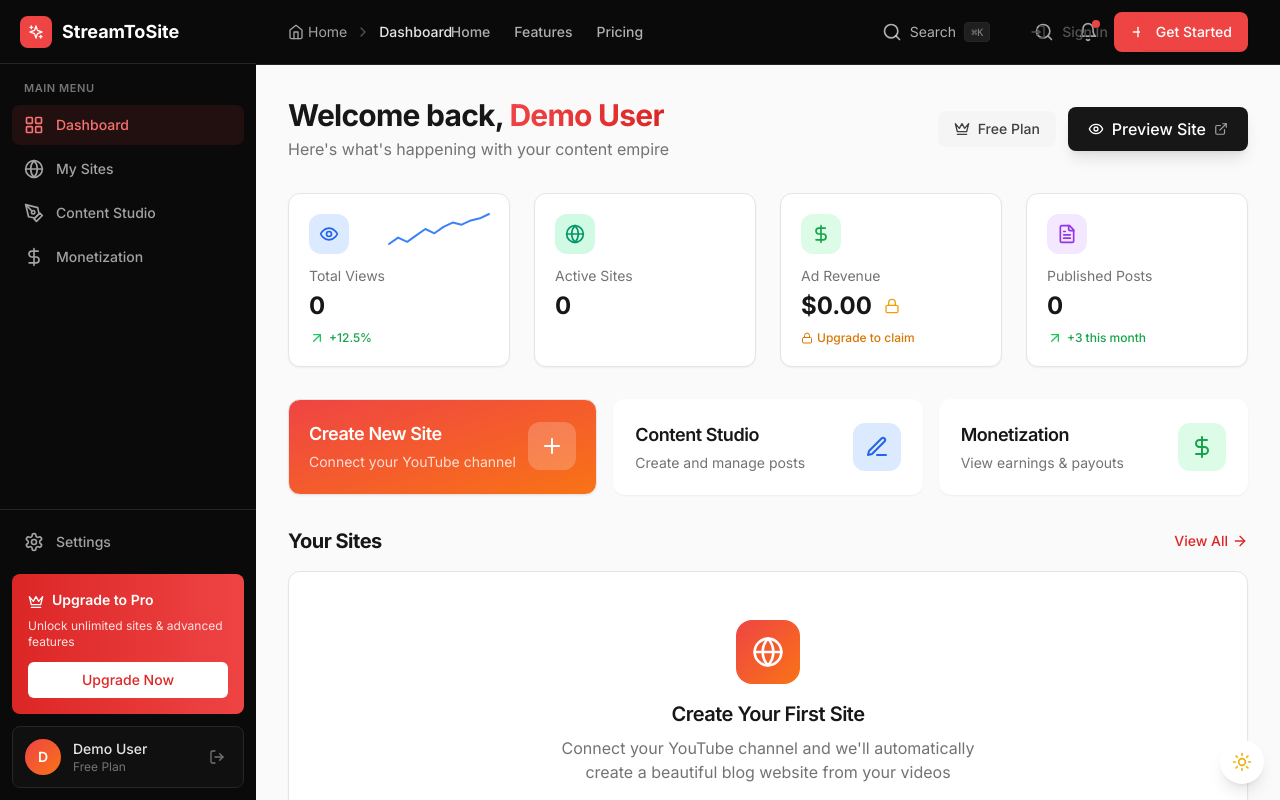
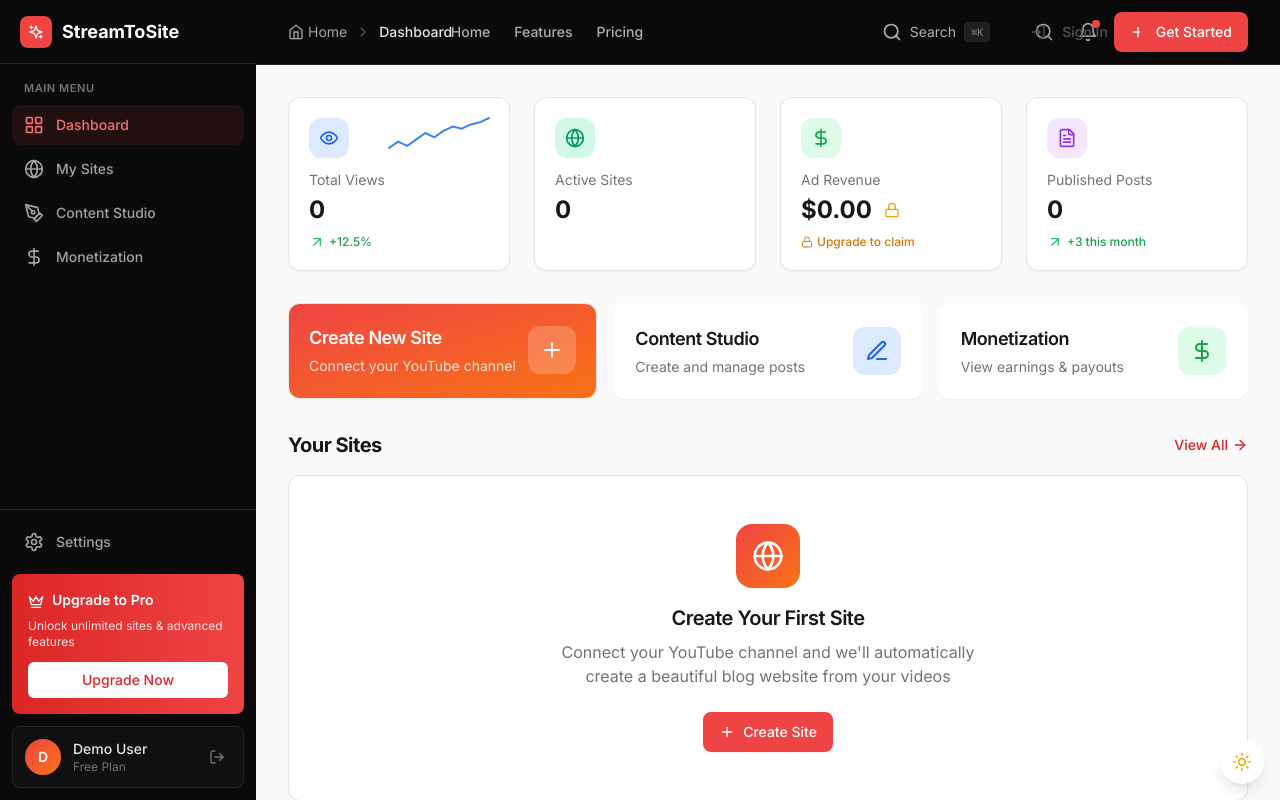
Before and after one commit to Baxa1997/streamToSite, a Next.js app: page /dashboard in a window 1280 px wide. Shown: the top 800 px of the page. Built offline with nearby package versions, Linux system fonts and the light colour scheme.

Commit message:
AI: ## Previous conversation context
**User asked:**

```diff
--- a/src/app/dashboard/page.js
+++ b/src/app/dashboard/page.js
@@ -257,42 +257,6 @@ export default function DashboardPage() {
   return (
     <DashboardLayout>
       <div className="space-y-8">
-        {/* Page Header */}
-        <div className="flex flex-col sm:flex-row sm:items-center sm:justify-between gap-4">
-          <div>
-            <h1 className="text-2xl sm:text-3xl font-bold text-neutral-900">
-              Welcome back, <span className="text-gradient-red">{user.name}</span>
-            </h1>
-            <p className="text-neutral-500 mt-1">
-              Here's what's happening with your content empire
-            </p>
-          </div>
-          <div className="flex items-center gap-3">
-            {/* Plan Toggle Button (for testing) */}
-            <button
-              onClick={togglePlan}
-              className={`px-4 py-2 text-sm font-medium rounded-lg transition-all flex items-center gap-2 ${
-                user.plan === 'pro'
-                  ? 'bg-gradient-to-r from-amber-400 to-orange-500 text-white'
-                  : 'bg-neutral-100 text-neutral-700 hover:bg-neutral-200'
-              }`}
-            >
-              <Crown className="w-4 h-4" />
-              {user.plan === 'pro' ? 'Pro Plan' : 'Free Plan'}
-            </button>
-            <Link
-              href="/site/demo"
-              target="_blank"
-              rel="noopener noreferrer"
-              className="inline-flex items-center gap-2 px-5 py-2.5 bg-neutral-900 hover:bg-neutral-800 text-white font-medium rounded-lg transition-colors shadow-lg"
-            >
-              <Eye className="w-4 h-4" />
-              Preview Site
-              <ExternalLink className="w-3.5 h-3.5 opacity-60" />
-            </Link>
-          </div>
-        </div>
-
         {/* Stats Grid */}
         <div className="grid grid-cols-1 sm:grid-cols-2 lg:grid-cols-4 gap-4 lg:gap-6">
           {stats.map((stat, index) => {
```
